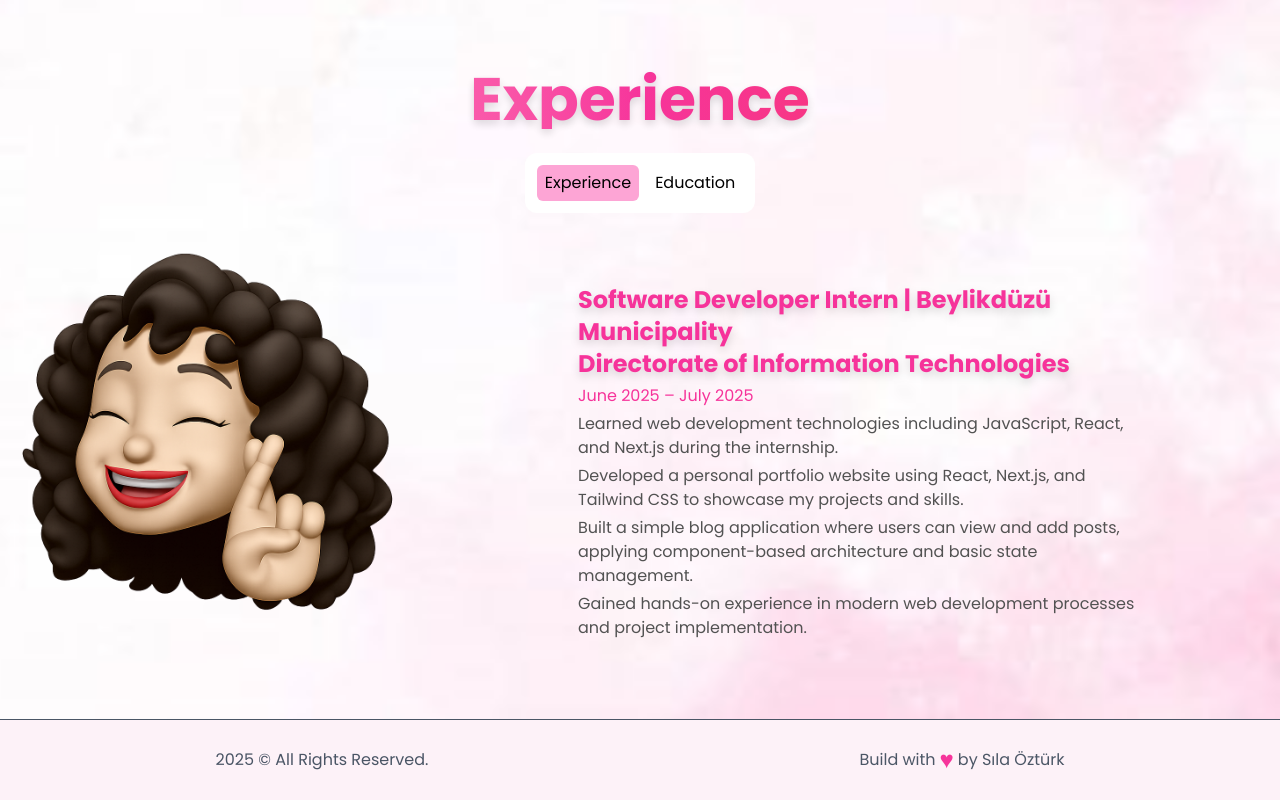
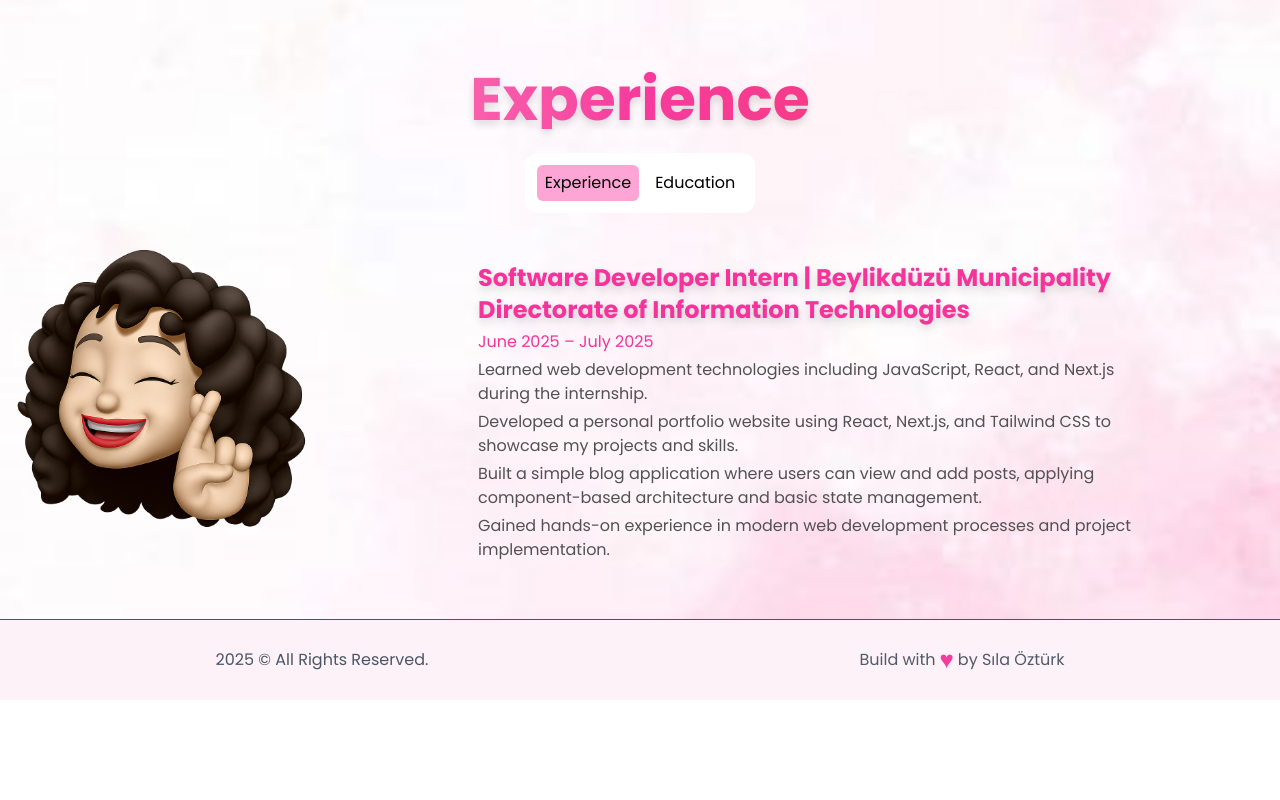
Before and after one commit to silaozturkk/my-portfolio, a Next.js app: page /about in a window 1280 px wide. Shown: the part 1205-2005 px from the top of the page. After the commit the page ends 1905 px from the top, so only its background shows below. Built offline with nearby package versions, Linux system fonts and the light colour scheme.

Commit message:
image-2 updated

```diff
--- a/app/about/page.jsx
+++ b/app/about/page.jsx
@@ -74,7 +74,7 @@ const About = () => {
                             <img
                                 src="/avatar-10.png"
                                 alt="Avatar"
-                                width={450}
+                                width={350}
                                 height={300}
                                 className="order-last md:order-first"
                             />
```
